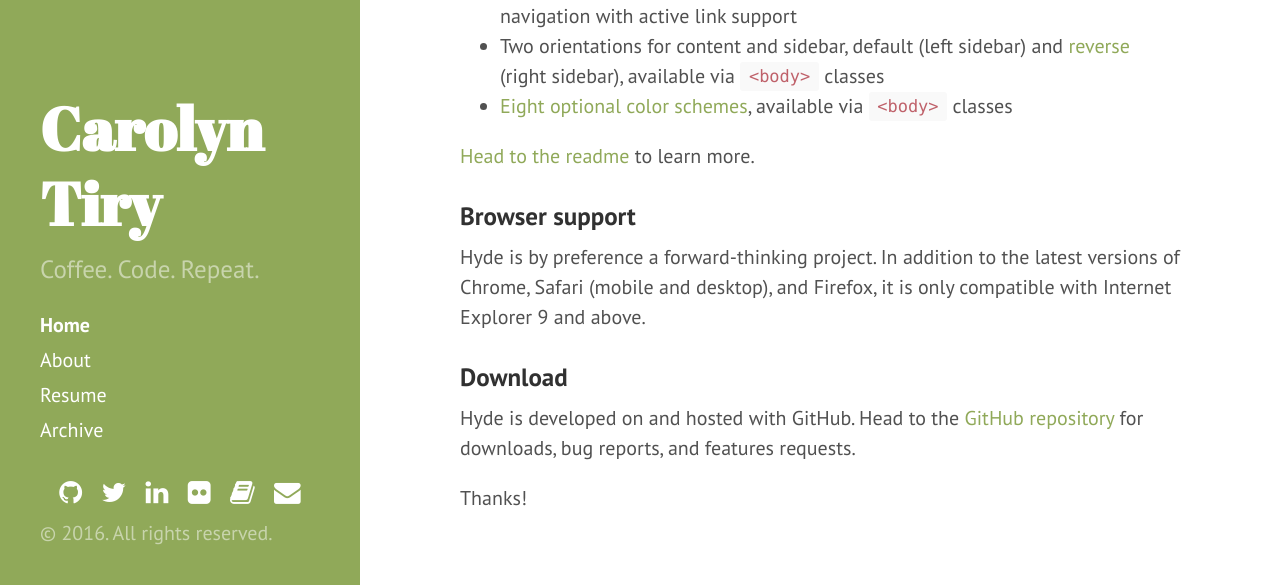
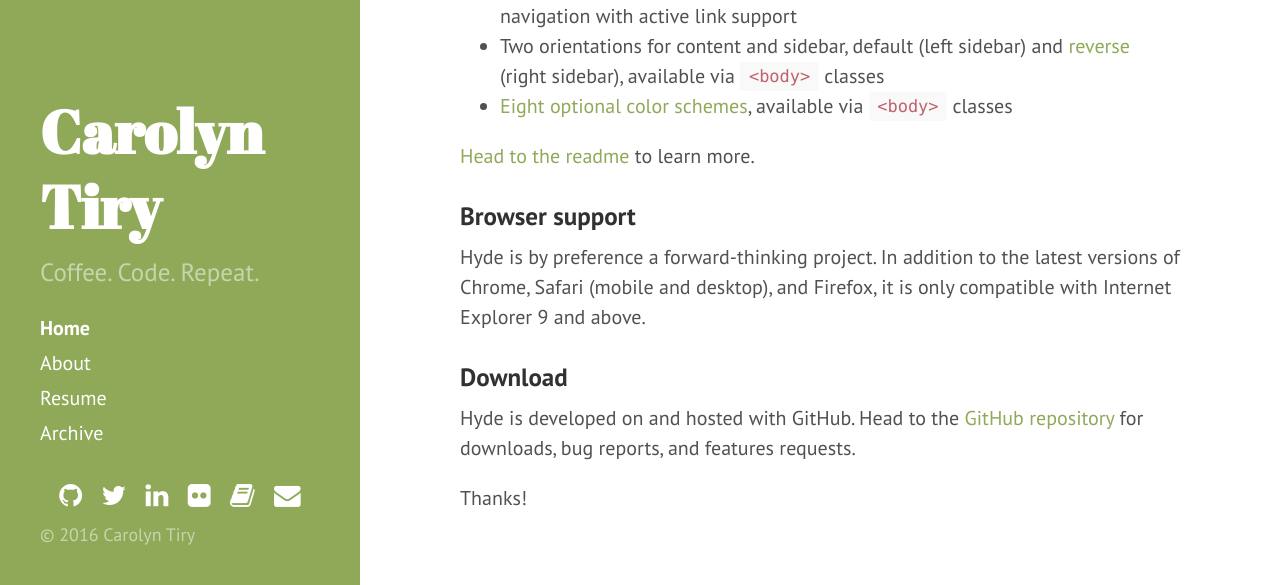
Before and after one commit to carolynlangton/carolyntiry.github.io, a Jekyll site: the page built from index.html, in a window 1280 px wide and 1400 px high. Shown: the part 812-1397 px from the top of the window. Built offline with Jekyll 4.4.1, drawn with Linux system fonts in a browser that asks for light colours; nearby versions of some CDN libraries; the list of posts is cut into pages by our own code.

Commit message:
Made copyright text smaller

```diff
--- a/_includes/sidebar.html
+++ b/_includes/sidebar.html
@@ -27,7 +27,7 @@
       {% endfor %}
     </nav>
 
-    <div id="social-media" style="text-align:center">
+    <div id="social-media">
       {% if site.author.github %}
         <a href="https://github.com/{{ site.author.github }}" target="_blank">
             <i class="fa fa-github fa-lg"></i>
@@ -65,6 +65,6 @@
       {% endif %}
     </div>
 
-    <p>&copy; {{ site.time | date: '%Y' }}. All rights reserved.</p>
+    <p id="copyright-tag">&copy; {{ site.time | date: '%Y' }} Carolyn Tiry</p>
   </div>
 </div>
--- a/public/css/custom.css
+++ b/public/css/custom.css
@@ -33,4 +33,8 @@
   margin-top: -10px;
 }
 
+#copyright-tag {
+  font-size: .9em;
+}
+
 /* #517847; */
```
